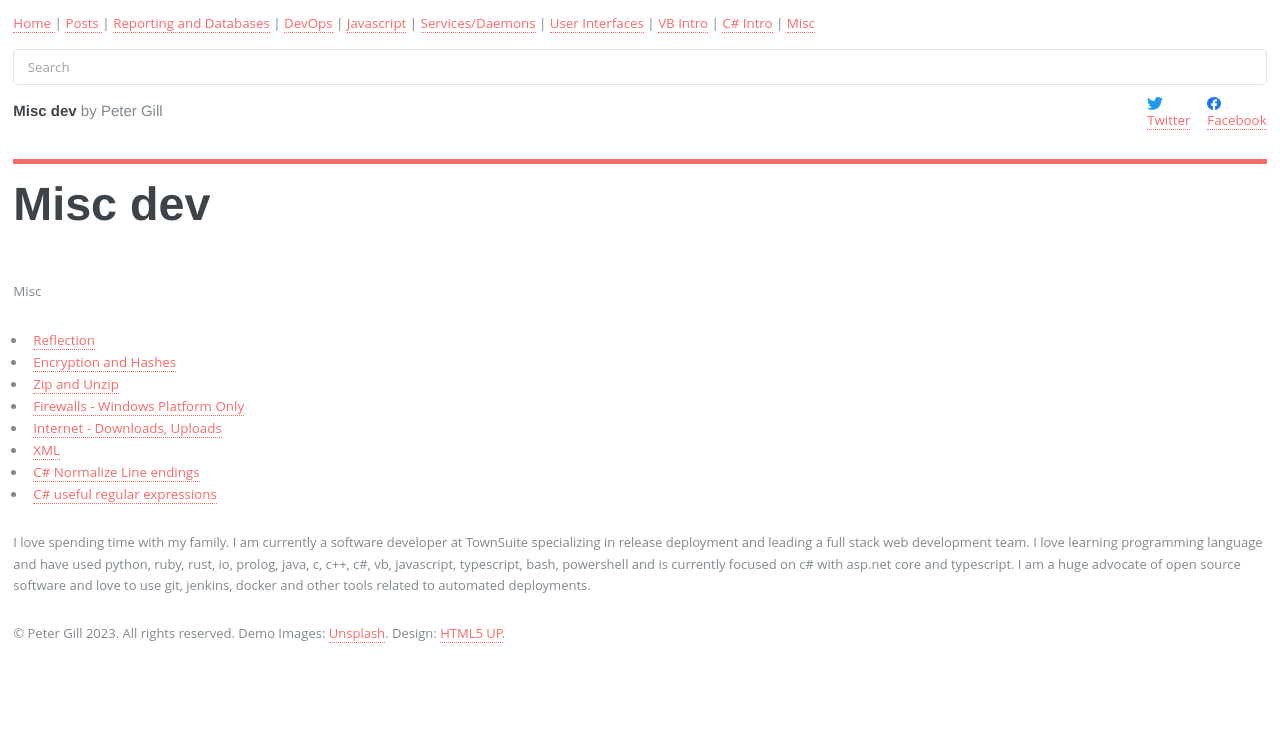
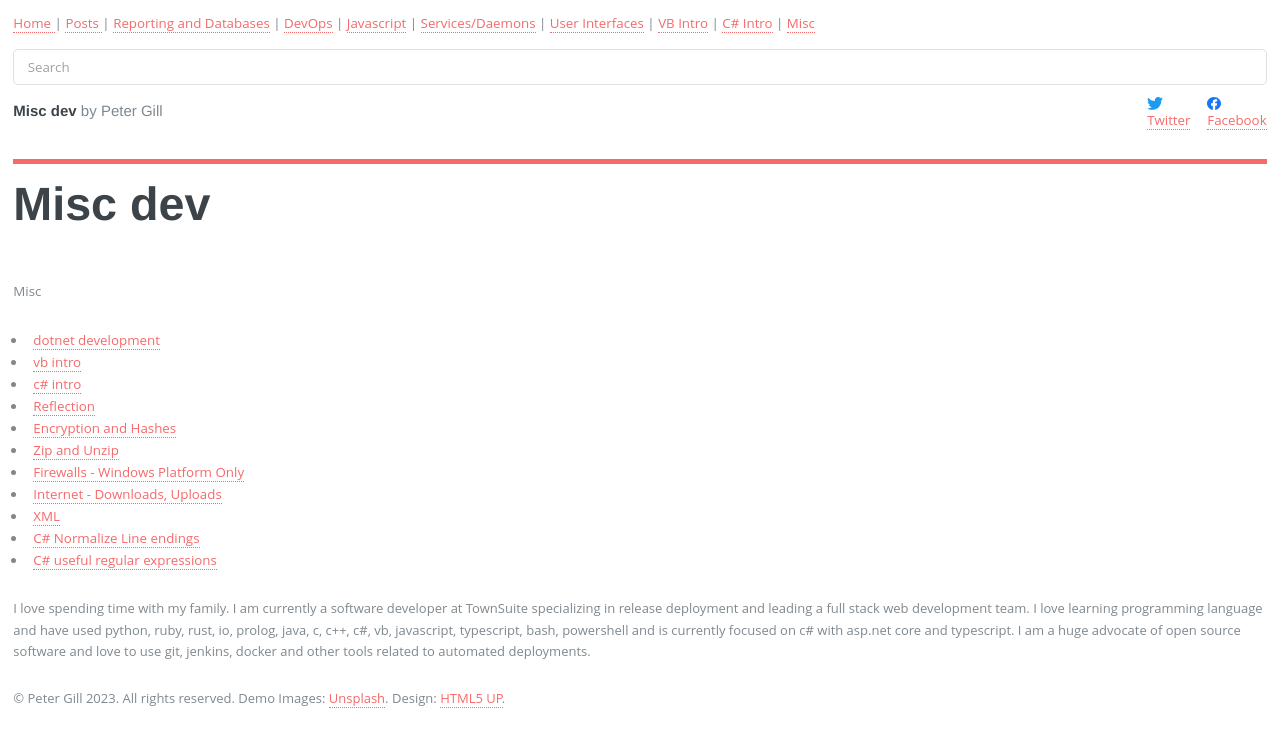
Before and after one commit to majorsilence/Dev, a Jekyll site: the page built from docs/Dev/index.md, in a window 1280 px wide. Shown: the top 747 px of the page. Built offline with Jekyll 4.4.1, drawn with Linux system fonts in a browser that asks for light colours.

Commit message:
Update index.md

```diff
--- a/docs/Dev/index.md
+++ b/docs/Dev/index.md
@@ -5,6 +5,18 @@ title: Misc dev
 
 <span id="miscdev" class="opener">Misc</span>
 <ul>
+    <li>
+        <a href="{{site.baseurl}}/posts/2023/04/07/dotnet-development.html">
+            <i aria-hidden="true"></i> dotnet development</a>
+    </li>
+    <li>
+        <a href="{{site.baseurl}}/docs/VbIntroduction/index.html">
+            <i aria-hidden="true"></i> vb intro</a>
+    </li>
+    <li>
+        <a href="{{site.baseurl}}/docs/CsIntroduction/index.html">
+            <i aria-hidden="true"></i> c# intro</a>
+    </li>
     <li>
         <a href="{{site.baseurl}}/docs/Dev/Reflection.html">
             <i aria-hidden="true"></i> Reflection</a>
```
